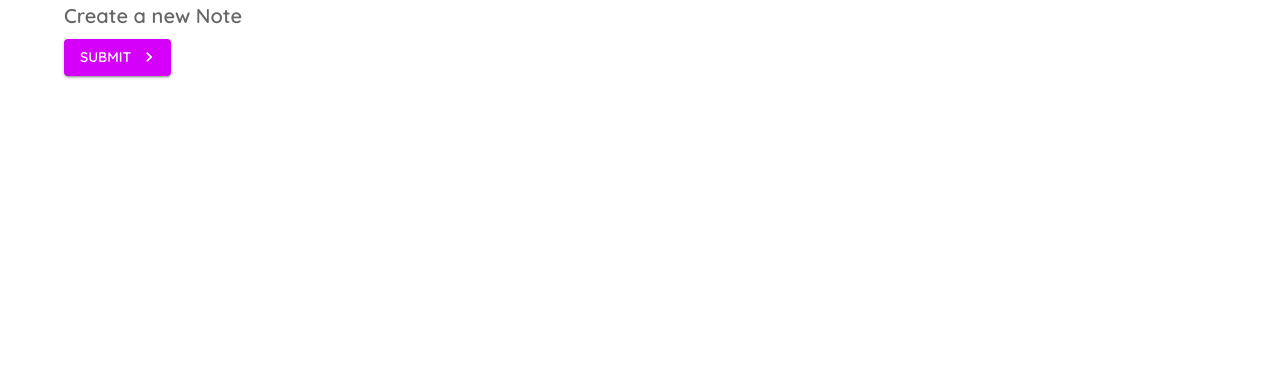
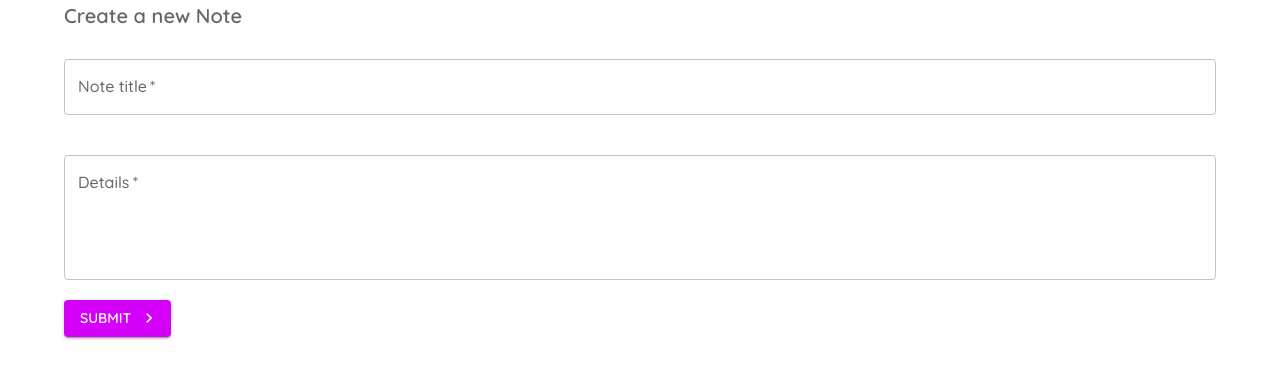
Before and after one commit to Mayamee/Notes, a React (Create React App) app: page /create in a window 1280 px wide. Shown: the top 378 px of the page. Built offline with nearby package versions, Linux system fonts and the light colour scheme.

Commit message:
text fields

```diff
--- a/src/index.scss
+++ b/src/index.scss
@@ -9,3 +9,7 @@ code {
   font-family: source-code-pro, Menlo, Monaco, Consolas, "Courier New",
     monospace;
 }
+
+div.gap-input {
+  margin: 20px 0;
+}
--- a/src/pages/Create/Create.tsx
+++ b/src/pages/Create/Create.tsx
@@ -1,11 +1,29 @@
-import { FunctionComponent } from "react";
-import { Typography, Button } from "@mui/material";
+import { FunctionComponent, useState } from "react";
+import { Typography, Button, TextField } from "@mui/material";
 import { Container } from "@mui/system";
 import { KeyboardArrowRight } from "@mui/icons-material";
 
 interface CreateProps {}
 
 const Create: FunctionComponent<CreateProps> = () => {
+  const [title, setTitle] = useState("");
+  const [details, setDetails] = useState("");
+
+  const [titleError, setTitleError] = useState(false);
+  const [detailsError, setDetailsError] = useState(false);
+
+  const handleSubmit: React.FormEventHandler<HTMLFormElement> = (event) => {
+    event.preventDefault();
+    setTitleError(false);
+    setDetailsError(false);
+    if (title === "") setTitleError(true);
+
+    if (details === "") setDetailsError(true);
+
+    if (title && details) {
+      console.log({ title, details });
+    }
+  };
   return (
     <div className="Create">
       <Container>
@@ -17,15 +35,38 @@ const Create: FunctionComponent<CreateProps> = () => {
         >
           Create a new Note
         </Typography>
+        <form noValidate autoComplete="off" onSubmit={handleSubmit}>
+          <TextField
+            onChange={({ target: { value } }) => setTitle(value)}
+            className="gap-input"
+            label="Note title"
+            variant="outlined"
+            color="secondary"
+            fullWidth
+            required
+            error={titleError}
+          />
+          <TextField
+            className="gap-input"
+            label="Details"
+            onChange={({ target: { value } }) => setDetails(value)}
+            multiline
+            rows={4}
+            variant="outlined"
+            color="secondary"
+            fullWidth
+            required
+            error={detailsError}
+          />
           <Button
             type="submit"
             color="secondary"
             variant="contained"
-          onClick={() => console.log("you clicked me")}
             endIcon={<KeyboardArrowRight />}
           >
             Submit
           </Button>
+        </form>
       </Container>
     </div>
   );
```
Lines whose indentation alone changed are shown as unchanged.
